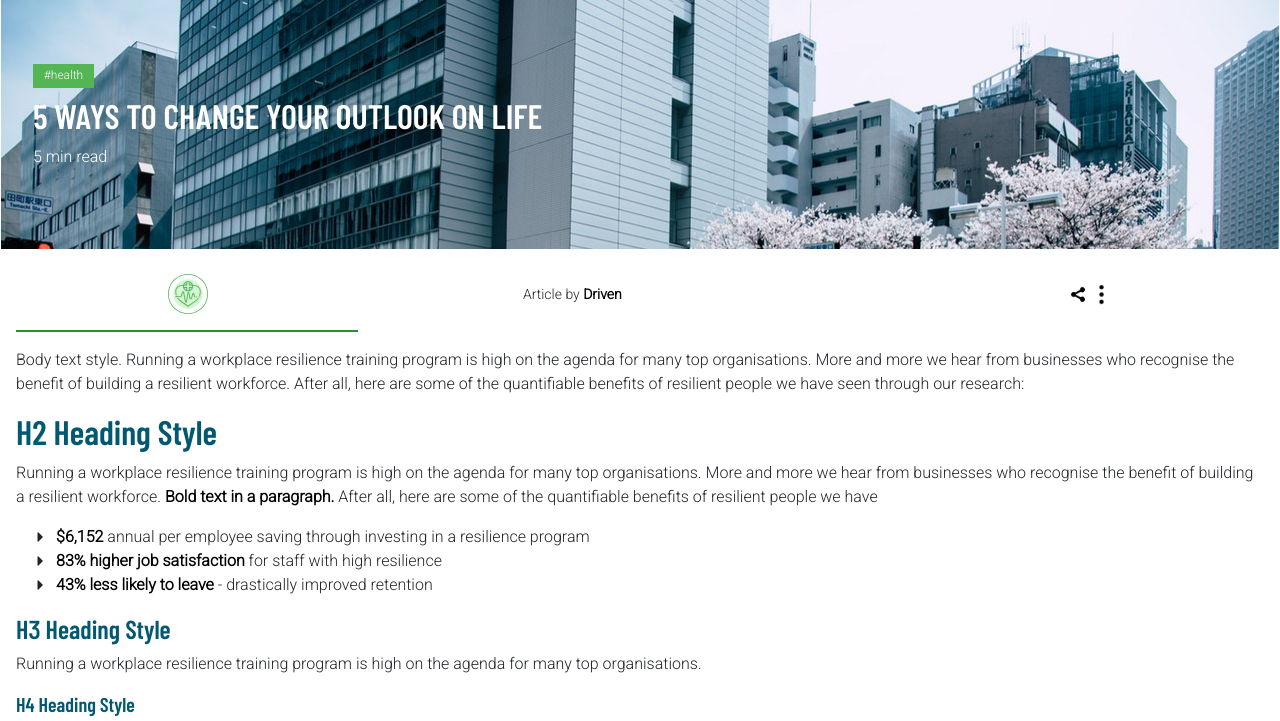
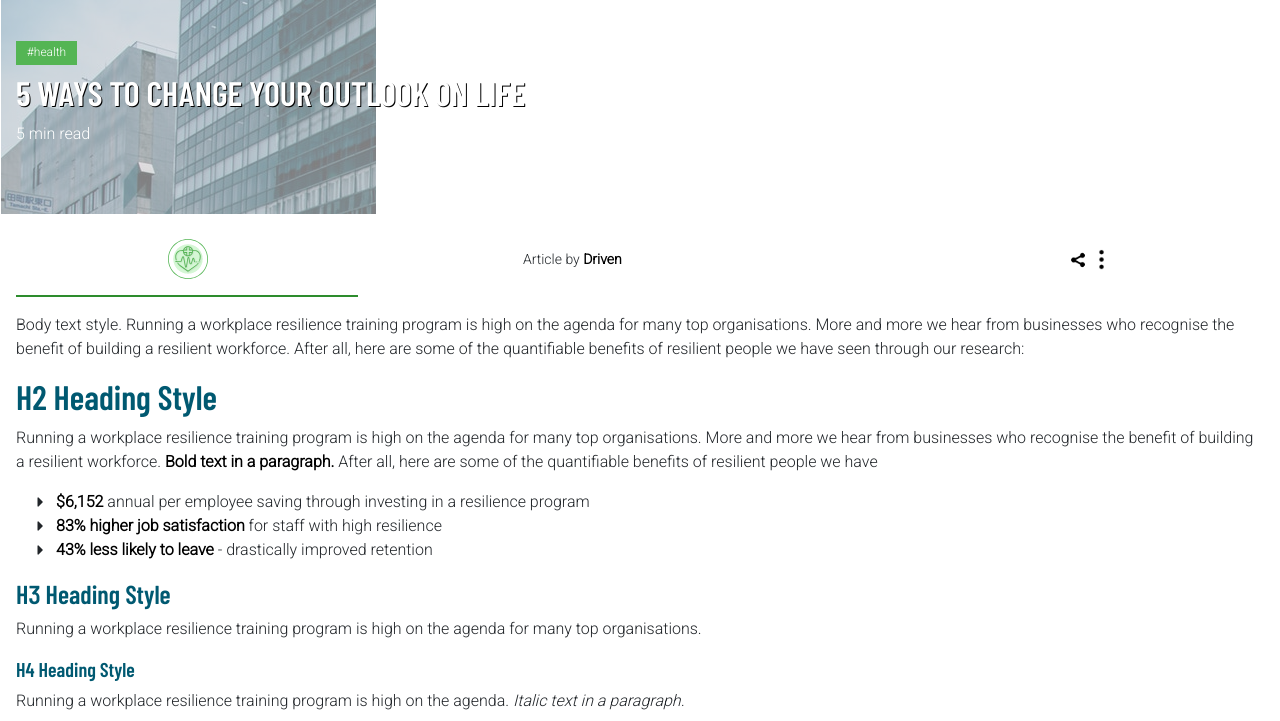
Before and after one commit to ImBlakeDoyle/Bootstrap_grid, a plain HTML site: page index.html in a window 1280 px wide. Shown: the top 721 px of the page. Drawn offline with nearby package versions, Linux system fonts and the light colour scheme.

Commit message:
fixed header img

```diff
--- a/index.html
+++ b/index.html
@@ -20,7 +20,11 @@
   <!--JUMBOTRON-->
     <article>
   <div class="top-half">
+    <div class="filter">
+    </div>
   <div class="jumbotron">
+  </div>
+  <div class="header-text">
       <h3 class="lead" id="healthBlock">#health</h3>
       <h1 class="display-4" id="heroTitle">5 WAYS TO CHANGE YOUR OUTLOOK ON LIFE</h1>
       <p id="readingTime">5 min read</p>
--- a/main.css
+++ b/main.css
@@ -18,11 +18,8 @@
 } */
 
 body{
-    /* height: 100%;
-    width: 100%; */
     font-family: "Roboto", sans-serif;
     font-size: 16px;
-    /* margin: 0 1rem 0 1rem; */
 
 }
 
@@ -63,17 +60,26 @@ body{
     color: white;
     font-size: 34px;
     font-family: "Barlow";
+    text-shadow: 1px 1px black;
+
 }
 .jumbotron{
-    background-image: url("img/image.jpeg");
+    opacity: 0.5;
+    background-image: linear-gradient(rgba(0,0,0,0.2), rgba(0,0,0,0.2)),url("img/image.jpeg");
     margin: 0 -15px 25px -15px;
     border-radius: 0;
+    width: 375px;
+    height: 214px;
 }
+.header-text{
+  position: absolute;
+  top: 41px;
+}
+
+
 img{
     width: 100%;
     height: 100%;
-
-
 }
 #heart-icon{
     width: 40px;
@@ -116,7 +122,7 @@ width: 342px;
     display: flex;
 }
 .page-image{
-    margin: 0 -15px 28px -15px;
+    margin: 0 -17px 28px -17px;
 }
 
 #subheading{
```
